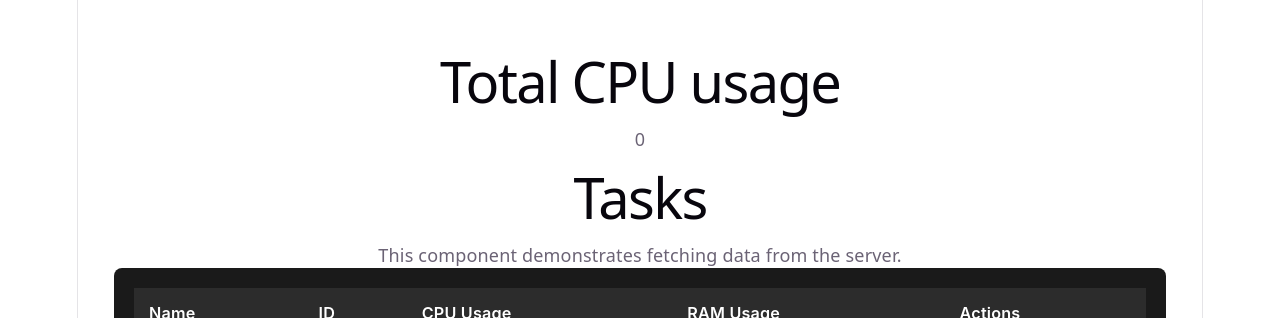
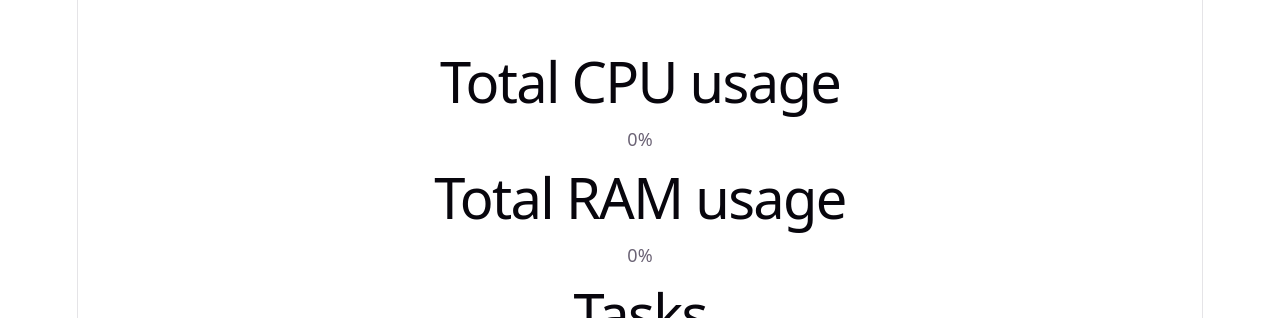
Before and after one commit to SeanSChristensen/WebManage, a React (Vite) app in the folder webmanage.client/: page / in a window 1280 px wide. Shown: the top 318 px of the page. Built offline with nearby package versions, Linux system fonts and the light colour scheme; no server answers.

Commit message:
Added ram usage endpoint and display

```diff
--- a/webmanage.client/src/App.tsx
+++ b/webmanage.client/src/App.tsx
@@ -12,6 +12,7 @@ function App() {
     const [sortOrder, setSortOrder] = useState("none");
     const [volumes, setVolumes] = useState<Volume[]>([]);
     const [totalCpuUsage,setTotalCpuUsage] = useState(0);
+    const [totalRamUsage,setTotalRamUsage] = useState(0);
 
     const sortedTasks = useMemo(() => {
         return sortTasks(tasks, sortOrder);
@@ -37,7 +38,17 @@ function App() {
       fetchingVolumes();
     }, []);
 
+     const setRamFromApi = async () => {
+       const response = await fetch('http://localhost:5222/ram');
+       const data = await response.json();
+       setTotalRamUsage(data);
+     }
 
+    useEffect(() => {
+       setRamFromApi();
+       const interval = setInterval(setRamFromApi, 10000);
+       return () => clearInterval(interval);
+    }, []);
 
      const setCpuFromApi = async () => {
        const response = await fetch('http://localhost:5222/cpu');
@@ -53,12 +64,12 @@ function App() {
 
 
 
-
-
     return (
         <div>
             <h1 id="tableLabel">Total CPU usage</h1>
-            <p>{totalCpuUsage}</p>
+            <p>{Math.trunc(totalCpuUsage)}%</p>
+            <h1 id="tableLabel">Total RAM usage</h1>
+            <p>{Math.trunc(totalRamUsage)}%</p>
             <h1 id="tableLabel">Tasks</h1>
             <p>This component demonstrates fetching data from the server.</p>
             <TaskView tasks={sortedTasks} setSortingHook={setSortOrder} />
```
Also changed, not shown: 2 other files (tests, documents, lock files or other folders).
